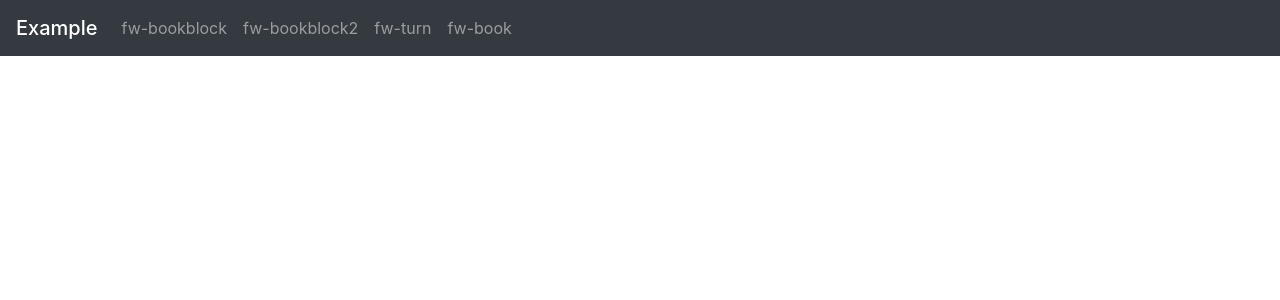
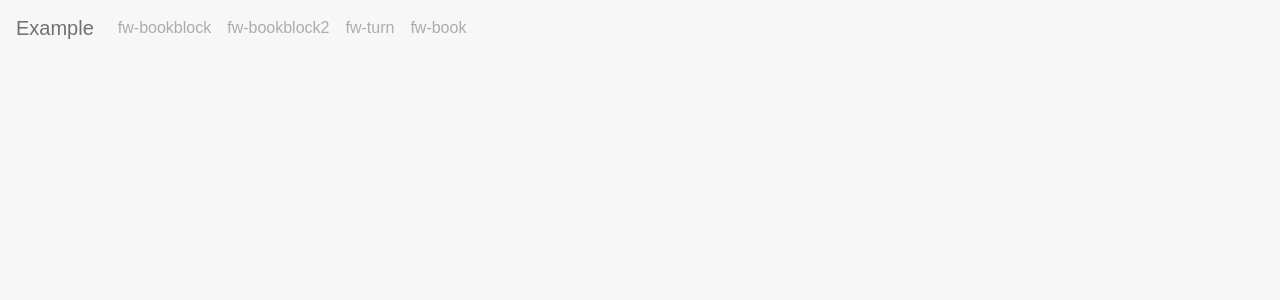
Before and after one commit to Reidond/vue-turnjs, a Vue app in the folder packages/examples/: page /fw-book-example in a window 1280 px wide. Shown: the top 300 px of the page. Built offline with nearby package versions, Linux system fonts and the light colour scheme; a small style sheet from the web is missing; what vue-turnjs would draw is missing.

Commit message:
feat: styles for App

```diff
--- a/packages/examples/src/App.vue
+++ b/packages/examples/src/App.vue
@@ -1,6 +1,6 @@
 <template>
-  <div id="app">
-    <b-navbar toggleable="lg" type="dark" variant="dark">
+  <div id="app" class="vh-100" :class="{ [$route.name]: true }">
+    <b-navbar toggleable="lg" type="light" variant="light" class="mb-4 navbar">
       <b-navbar-brand tag="h1" class="mb-0">Example</b-navbar-brand>
 
       <b-navbar-toggle target="nav-collapse"></b-navbar-toggle>
@@ -25,4 +25,9 @@ export default {
 };
 </script>
 
-<style scoped></style>
+<style scoped>
+.navbar {
+  opacity: 0.6;
+  backdrop-filter: blur(6px);
+}
+</style>
--- a/packages/examples/src/main.js
+++ b/packages/examples/src/main.js
@@ -6,6 +6,8 @@ import "bootstrap-vue/dist/bootstrap-vue.css";
 
 import { FlippingWidgets } from "vue-turnjs";
 import "vue-turnjs/dist/vue-turnjs.esm.css";
+
+import "./styles/default.scss";
 
 import VueRouter from "vue-router";
 import { router } from "./router.js";
--- a/packages/examples/src/router.js
+++ b/packages/examples/src/router.js
@@ -5,10 +5,18 @@ import FwTurnExample from "./fw-turn-example.vue";
 import FwBookExample from "./fw-book-example.vue";
 
 const routes = [
-  { path: "/fw-bookblock-example", component: FwBookblockExample },
-  { path: "/fw-bookblock2-example", component: FwBookblock2Example },
-  { path: "/fw-turn-example", component: FwTurnExample },
-  { path: "/fw-book-example", component: FwBookExample }
+  {
+    name: "demo-1",
+    path: "/fw-bookblock-example",
+    component: FwBookblockExample
+  },
+  {
+    name: "demo-2",
+    path: "/fw-bookblock2-example",
+    component: FwBookblock2Example
+  },
+  { name: "demo-3", path: "/fw-turn-example", component: FwTurnExample },
+  { name: "demo-4", path: "/fw-book-example", component: FwBookExample }
 ];
 
 export const router = new VueRouter({
```
